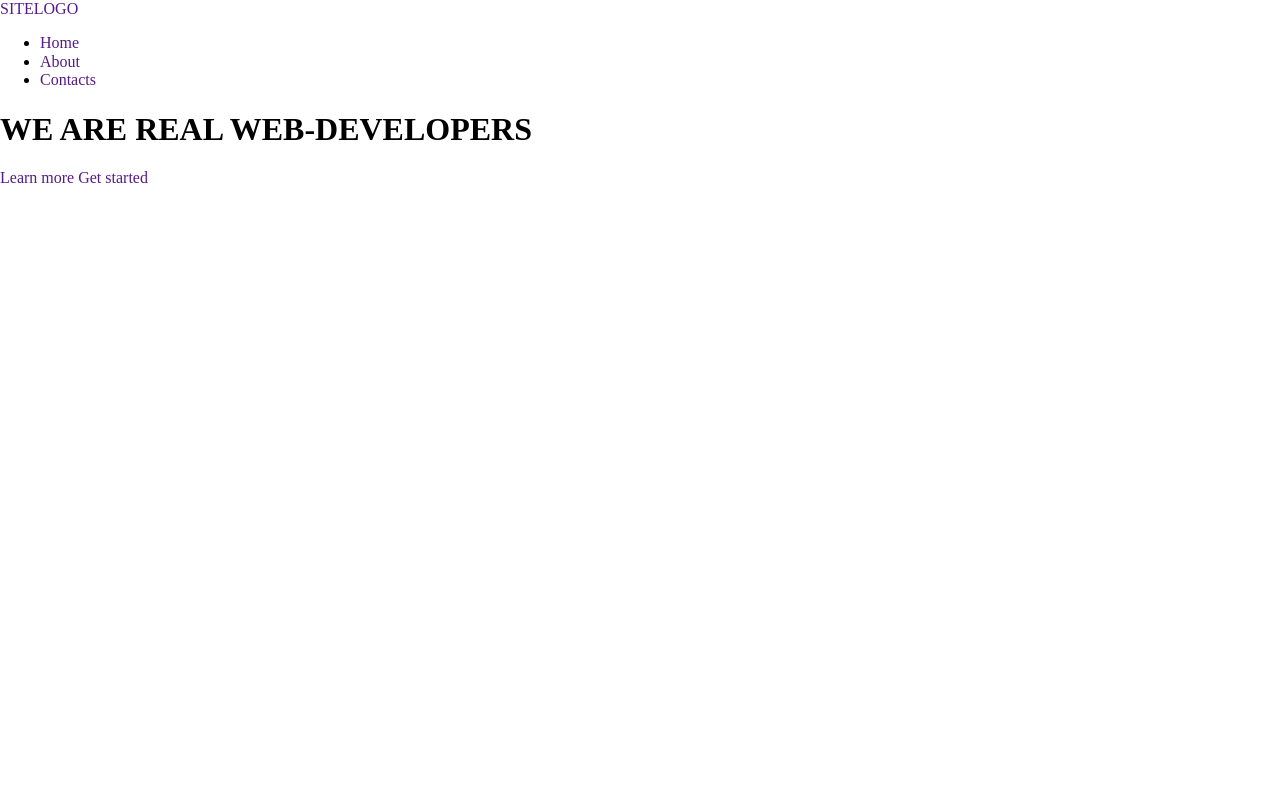
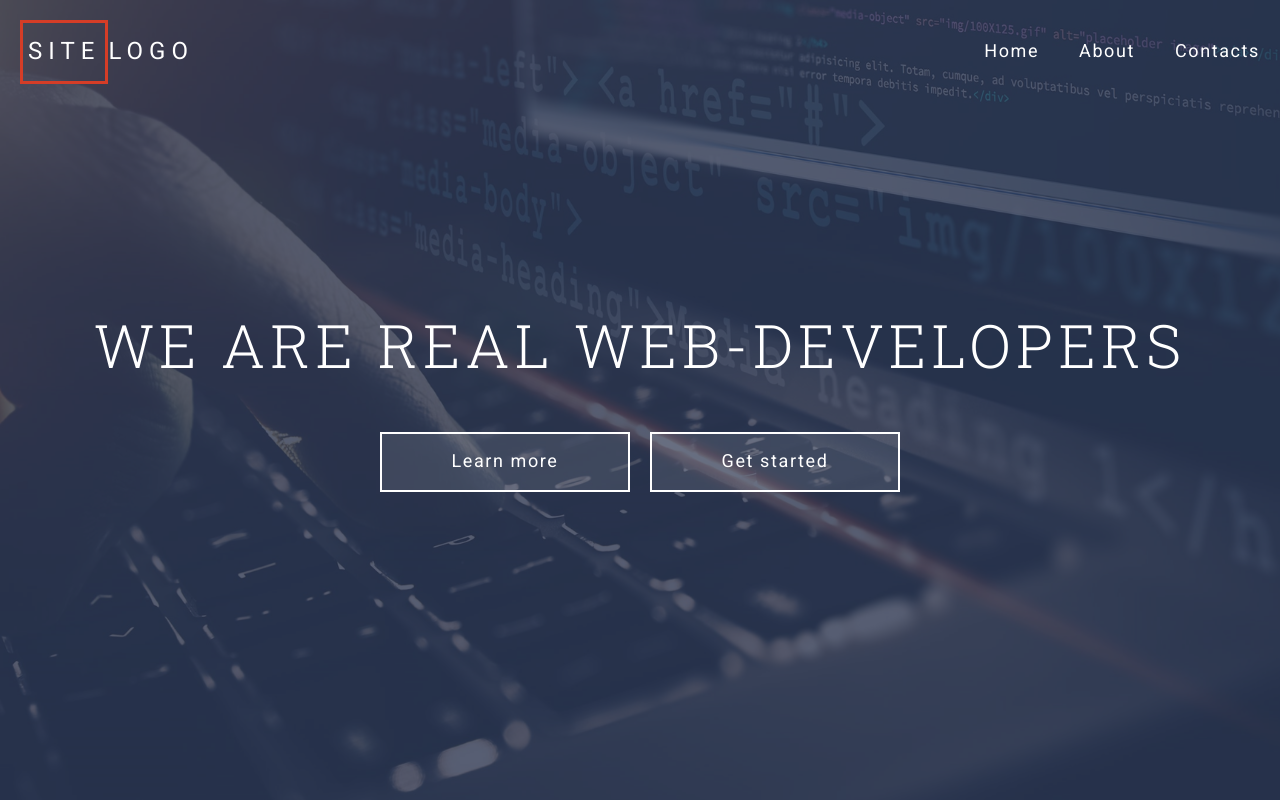
Before and after one commit to Irina-82/20210420_____grid-template, a website: page index.html in a window 1280 px wide. Drawn offline with Linux system fonts and the light colour scheme.

Commit message:
черновое оформление блока header

```diff
--- a/assets/css/style.css
+++ b/assets/css/style.css
@@ -3,13 +3,149 @@
 }
 
 html {
+  overflow-y: scroll;
   font-size: 16px;
+  color: #637588;
+  font-family: "Roboto", sans-serif;
+  letter-spacing: 0.1em;
 }
 
-body {
-
+h1 {
+  letter-spacing: 5px;
+  font-weight: 300;
+  font-family: "Roboto Slab", serif;
+  font-size: 3.75rem;
+  line-height: 1.2;
 }
 
 a {
+  color: #ffffff;
   text-decoration: none;
 }
+
+.btn {
+  height: 60px;
+  min-width: 250px;
+  border: 2px solid #ffffff;
+  display: flex;
+  align-items: center;
+  justify-content: center;
+  background-color: rgba(255, 255, 255, 0.1);
+  font-size: 1.125rem;
+  transition: background-color 0.5s;
+}
+
+.btn:hover,
+.btn:focus {
+  background-color: #d66926;
+}
+
+.header {
+  position: relative;
+  min-height: 100vh;
+  color: #ffffff;
+  background-color: #2d3651;
+  background-image: url(../img/img-header.png);
+  background-position: center;
+  background-size: cover;
+  padding: 100px 0;
+
+  display: grid;
+  align-content: center;
+}
+
+.header-overlay {
+  position: absolute;
+  background-color: #2d3651;
+  opacity: 0.8;
+  top: 0;
+  left: 0;
+  right: 0;
+  bottom: 0;
+}
+
+.header-menu {
+  position: absolute;
+  top: 0;
+  left: 0;
+  right: 0;
+  z-index: 1;
+}
+
+.header-menu__container {
+  display: grid;
+  grid-template-columns: auto 1fr;
+  align-items: center;
+}
+
+.header-logo {
+  font-size: 1.5rem;
+  letter-spacing: 6px;
+}
+
+.header-logo__link {
+  display: block;
+  padding: 20px 20px 20px 0;
+}
+
+.header-logo__accent {
+  display: inline-block;
+  border: 3px solid #d53d27;
+  padding: 15px 5px;
+}
+
+.header-navbar {
+}
+
+.header-navbar__btn {
+  display: none;
+}
+
+.header-navbar__list {
+  list-style: none;
+  margin: 0 -20px 0 0;
+  padding: 0;
+
+  display: grid;
+  grid-template-columns: repeat(auto-fit, minmax(50px, max-content));
+  justify-content: end;
+}
+
+.header-navbar__item {
+  margin: 0 10px;
+}
+
+.header-navbar__link {
+  display: block;
+  padding: 10px;
+  font-size: 1.125rem;
+  transition: color 0.5s;
+}
+
+.header-navbar__link:hover,
+.header-navbar__link:focus {
+  color: #d66926;
+}
+
+.header-menu__container,
+.header-content__container {
+  max-width: 1340px;
+  margin: auto;
+  padding-left: 20px;
+  padding-right: 20px;
+}
+
+.header-content {
+  position: relative;
+}
+
+.header-content__title {
+  text-align: center;
+  margin: 0 0 51px 0;
+}
+
+.header-content__actions {
+  display: flex;
+  gap: 20px;
+  justify-content: center;
+}
```
